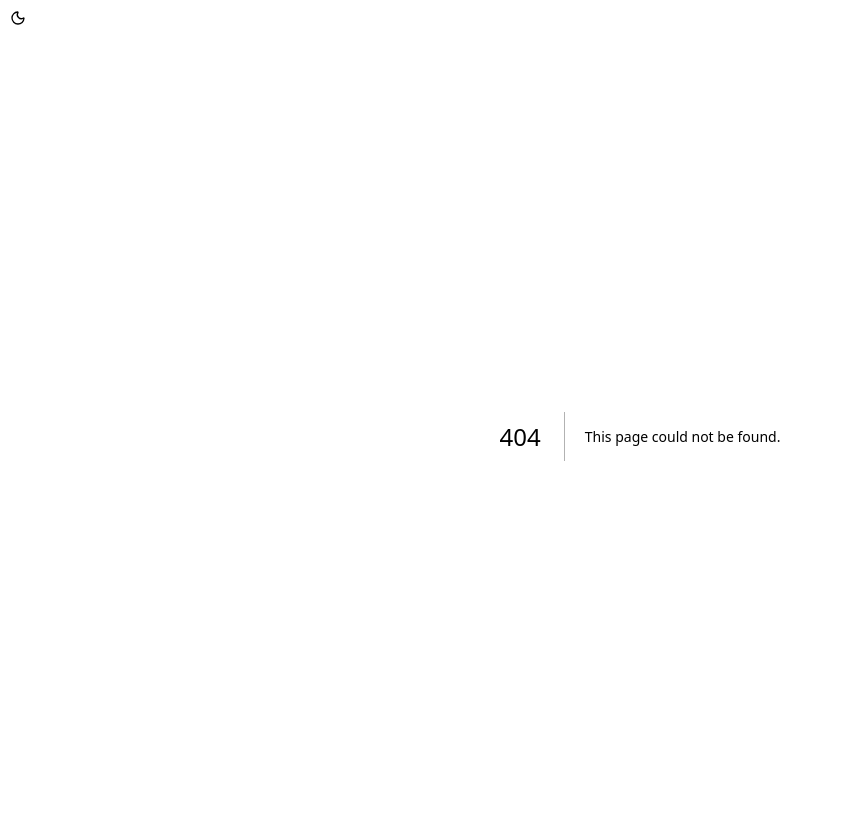
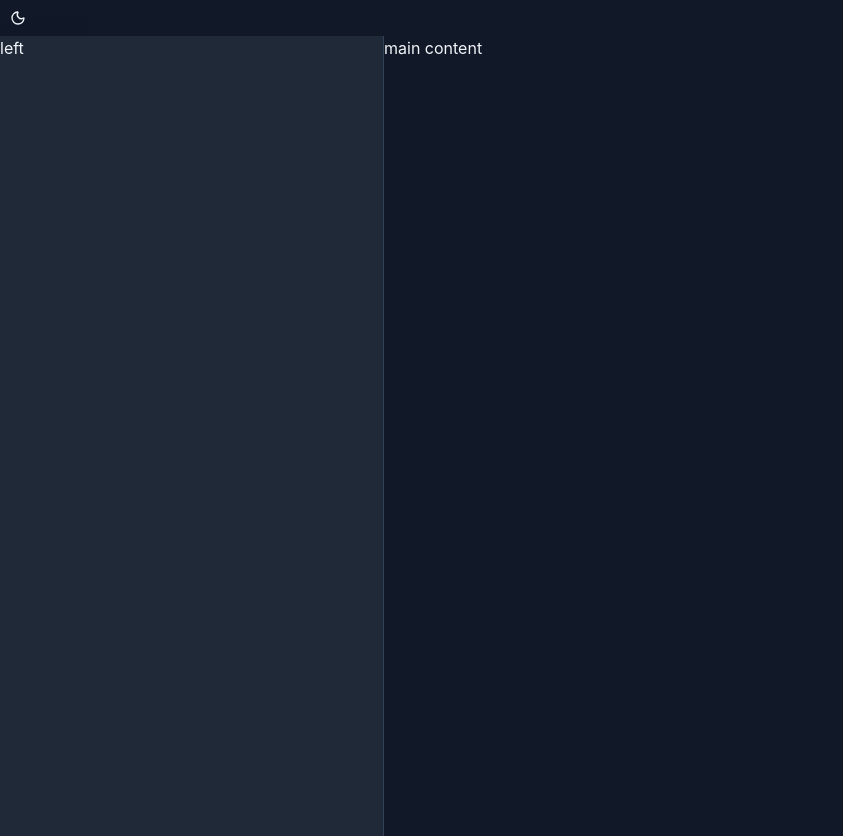
Before and after one commit to jeyofdev/my-interactive-cv, a Next.js app: page /cv in a window 1280 px wide. Before the commit this address had no page. Shown: the whole page, without its empty margins (0-843 px from the left). Built offline with nearby package versions, Linux system fonts and the light colour scheme.

Commit message:
feat: add layout for group resume (#4)

```diff
--- /dev/null
+++ b/app/(resume)/cv/page.tsx
@@ -0,0 +1,15 @@
+const ResumePage = () => {
+	return (
+		<>
+			<aside className="flex flex-col w-full lg:w-80 xl:w-96 lg:h-screen bg-surface-muted border-r border-border overflow-y-auto">
+				<h1>left</h1>
+			</aside>
+
+			<main className="flex-1 flex flex-col bg-destructive">
+				<h1>main content</h1>
+			</main>
+		</>
+	);
+};
+
+export default ResumePage;
--- /dev/null
+++ b/app/(resume)/layout.tsx
@@ -0,0 +1,13 @@
+const RootLayout = ({
+	children,
+}: Readonly<{
+	children: React.ReactNode;
+}>) => {
+	return (
+		<div className={`relative flex min-h-screen w-full flex-col lg:flex-row max-w-360 mx-auto shadow-2xl bg-surface`}>
+			{children}
+		</div>
+	);
+};
+
+export default RootLayout;
--- a/app/globals.css
+++ b/app/globals.css
@@ -6,7 +6,13 @@
 @theme inline {
 	/* Colors */
 	--color-background: var(--background);
+	--color-surface: var(--surface);
+	--color-surface-muted: var(--surface-muted);
+	--color-destructive: var(--destructive);
+
 	--color-foreground: var(--foreground);
+
+	--color-border: var(--border);
 
 	/* Fonts */
 	--font-display: 'Inter', 'sans-serif';
@@ -14,12 +20,24 @@
 
 :root {
 	--background: oklch(97.566% 0.00181 249.234);
+	--surface: theme(--color-white);
+	--surface-muted: theme(--color-slate-50);
+	--destructive: theme(--color-white);
+
 	--foreground: theme(--color-slate-800);
+
+	--border: theme(--color-slate-200);
 }
 
 .dark {
 	--background: oklch(21.009% 0.03179 264.678);
+	--surface: theme(--color-slate-900);
+	--surface-muted: oklch(27.808% 0.02963 256.871);
+	--destructive: oklch(21.009% 0.03179 264.678);
+
 	--foreground: theme(--color-slate-100);
+
+	--border: theme(--color-slate-700);
 }
 
 @layer base {
```
